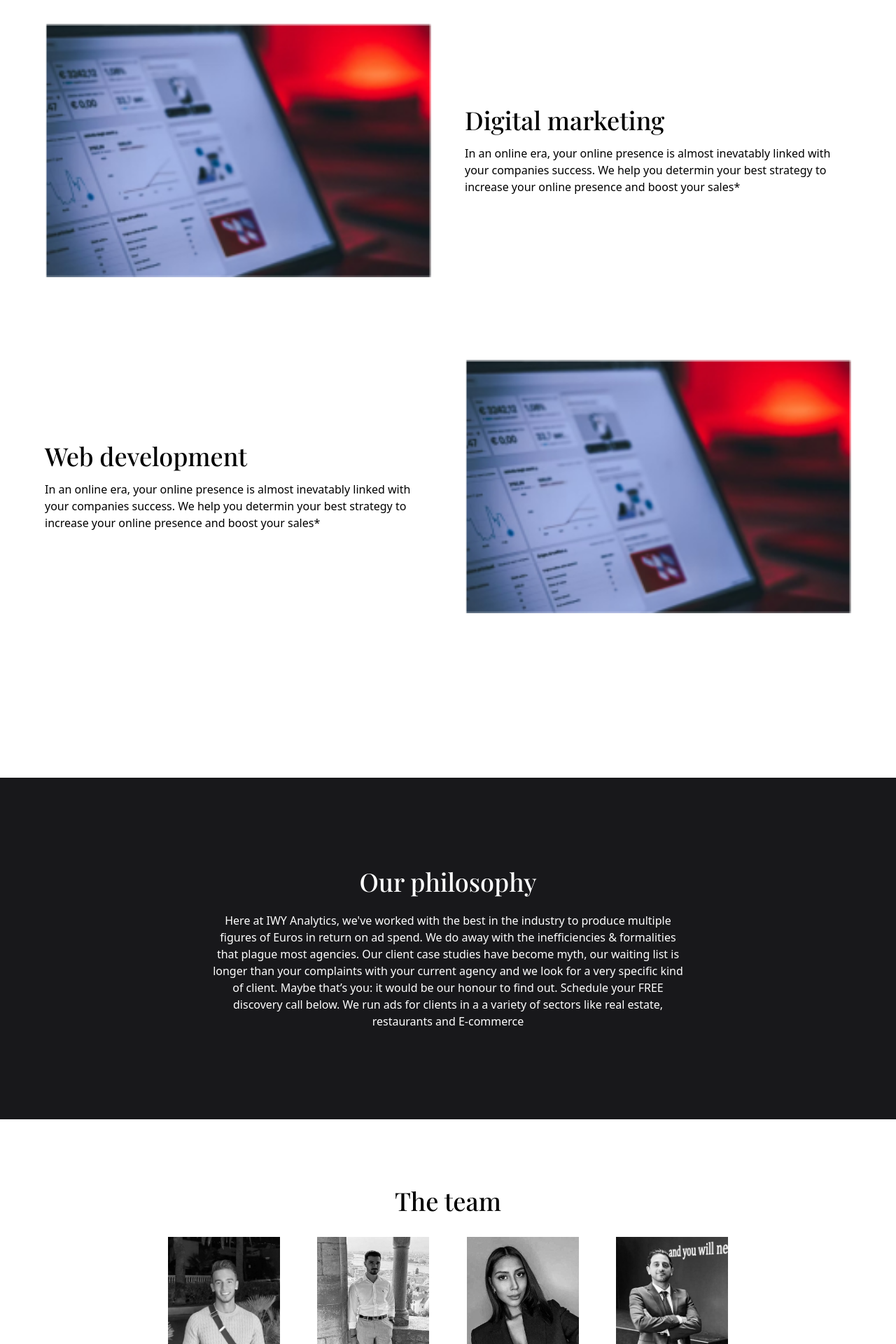
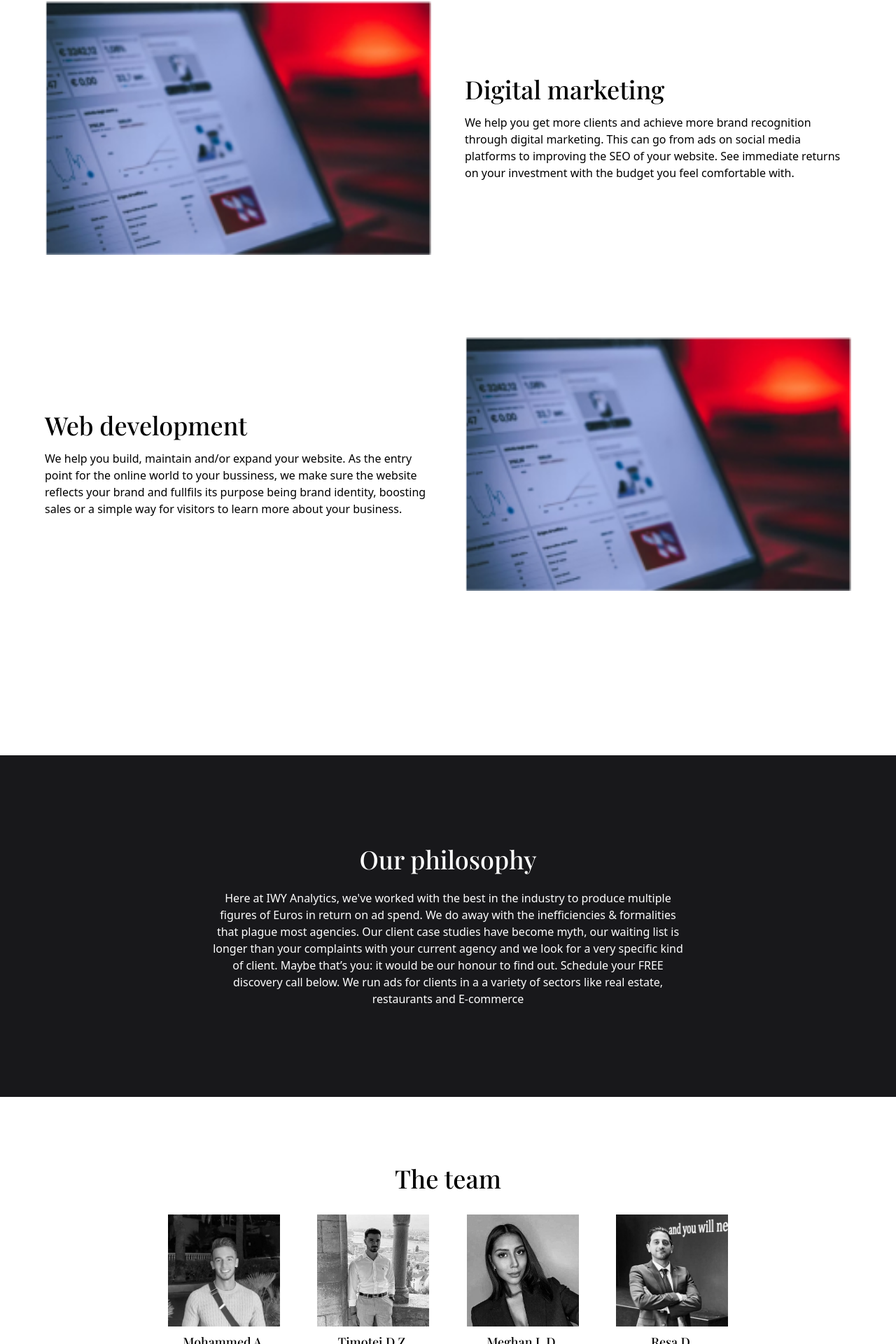
Before and after one commit to iwya-analytics/frontend-iwya, a Next.js app: page / in a window 1280 px wide. Shown: the part 813-2733 px from the top of the page at 70% size. Built offline with nearby package versions, Linux system fonts and the light colour scheme.

Commit message:
move code from components to index + useEffect anchor hack

```diff
--- a/pages/index.js
+++ b/pages/index.js
@@ -1,16 +1,36 @@
 import Image from "next/image";
+import { useEffect } from "react";
 import Footer from "../components/Footer";
 import Hero from "../components/Hero";
 import Navbar from "../components/Navbar";
 import Team from "../components/Team";
 
 export default function Home() {
+
+  useEffect(() => {
+    const hash = window.location.hash
+    window.location.hash = ''
+    window.location.hash = hash
+  })
+
+
   return (
-    <div>
+    <div id="top">
       <Navbar />
-      <Hero />
+      <div className='container mx-auto'>
+        <div className='bg-zinc-900 flex flex-col md:flex-row text-white px-12 md:px-24 py-24 md:py-36'>
+          <div className='flex-1'>
+            <h1 className='text-3xl md:text-5xl mb-5 font-serif font-medium'>We help you build your online presence</h1>
+            <p className='text-gray-100 mb-12 md:mb-24 font-light'>In an online era, your online presence is almost inevatably linked with your companies success. We can help you both build or expand your online presence.</p>
+            <a href="https://koalendar.com/events/Meet-with-Mohamed-Abouchama" className='px-12 py-4 bg-white text-black font-serif font-medium'>Let’s meet</a>
+          </div>
+          <div className='flex-1'>
+
+          </div>
+        </div>
+      </div>
       <div className="py-12 md:py-32 container mx-auto">
-        <div className="max-w-6xl w-full mx-auto flex-col md:flex-row flex md:space-x-12 items-center mb-12 md:mb-24 p-6 md:p-0">
+        <div id="digitalmarketing" className="max-w-6xl w-full mx-auto flex-col md:flex-row flex md:space-x-12 items-center mb-12 md:mb-24 p-6 md:p-0">
           <div className="flex-1 w-full">
             <div className='relative w-full h-72 md:h-96'>
               <Image src="/images/digitalStrategy.jpg" alt="title" layout='fill' objectFit="contain" />
@@ -19,17 +39,18 @@ export default function Home() {
           <div className="flex-1">
             <h2 className="font-serif text-2xl md:text-4xl font-medium mb-4">Digital marketing</h2>
             <p className="text-sm md:text-base">
-              In an online era, your online presence is almost inevatably linked with your companies success.
-              We help you determin your best strategy to increase your online presence and boost your sales*
+              We help you get more clients and achieve more brand recognition through digital marketing. This can go from
+              ads on social media platforms to improving the SEO of your website. See immediate returns on your investment with the
+              budget you feel comfortable with.
             </p>
           </div>
         </div>
-        <div className="max-w-6xl w-full mx-auto flex-col-reverse md:flex-row flex md:space-x-12 items-center mb-12 md:mb-24 p-6 md:p-0">
+        <div id="webdevelopment" className="max-w-6xl w-full mx-auto flex-col-reverse md:flex-row flex md:space-x-12 items-center mb-12 md:mb-24 p-6 md:p-0">
           <div className="flex-1">
           <h2 className="font-serif text-2xl md:text-4xl font-medium mb-4">Web development</h2>
             <p className="text-sm md:text-base">
-              In an online era, your online presence is almost inevatably linked with your companies success.
-              We help you determin your best strategy to increase your online presence and boost your sales*
+              We help you build, maintain and/or expand your website. As the entry point for the online world to your bussiness, we make sure the website reflects
+              your brand and fullfils its purpose being brand identity, boosting sales or a simple way for visitors to learn more about your business.
             </p>
           </div>
           <div className="flex-1 w-full">
@@ -40,14 +61,50 @@ export default function Home() {
 
         </div>
       </div>
-      <div className="bg-zinc-900 py-12 md:py-32 mb-12 md:mb-24">
+
+
+      <div id="philosophy" className="bg-zinc-900 py-12 md:py-32 mb-12 md:mb-24">
         <div className="w-full max-w-2xl mx-auto text-center text-white p-6 md:p-0">
           <h2 className="font-serif text-2xl md:text-4xl font-medium mb-6 text-center text-white">Our philosophy</h2>
           <p className="text-sm md:text-base">Here at IWY Analytics, we&apos;ve worked with the best in the industry to produce multiple figures of Euros in return on ad spend. We do away with the inefficiencies & formalities that plague most agencies. Our client case studies have become myth, our waiting list is longer than your complaints with your current agency and we look for a very specific kind of client. Maybe that’s you: it would be our honour to find out. Schedule your FREE discovery call below. We run ads for clients in a a variety of sectors like real estate, restaurants and E-commerce</p>
         </div>
       </div>
-      <div className="container mx-auto mb-24">
-        <Team />
+
+
+      <div id="team" className="container mx-auto mb-24">
+        <div className='container mx-auto w-full mb-32'>
+          <h2 className='text-4xl font-serif font-medium text-center mb-8'>The team</h2>
+          <ul className='grid grid-cols-2 md:grid-cols-4 gap-y-6 items-center justify-center lg:w-2/3 mx-auto'>
+            <li className='relative flex flex-col items-center'>
+              <div className='relative h-40 w-40 mb-2'>
+                <Image src="/images/moha.jpg" alt='portait' layout='fill' objectFit="cover"/>
+              </div>
+              <h3 className='font-serif font-medium text-lg'>Mohammed A.</h3>
+              <p className='text-sm'>Founder</p>
+            </li>
+            <li className='relative flex flex-col items-center'>
+              <div className='relative h-40 w-40 mb-2'>
+                <Image src="/images/timotei.jpg" alt='portait' layout='fill' objectFit="cover"/>
+              </div>
+              <h3 className='font-serif font-medium text-lg'>Timotei D.Z.</h3>
+              <p className='text-sm'>CEO</p>
+            </li>
+            <li className='relative flex flex-col items-center'>
+              <div className='relative h-40 w-40 mb-2'>
+                <Image src="/images/meghan.jpg" alt='portait' layout='fill' objectFit="cover"/>
+              </div>
+              <h3 className='font-serif font-medium text-lg'>Meghan L.D.</h3>
+              <p className='text-sm'>Copyrighter</p>
+            </li>
+            <li className='relative flex flex-col items-center'>
+              <div className='relative h-40 w-40 mb-2'>
+                <Image src="/images/vadim.jpg" alt='portait' layout='fill' objectFit="cover"/>
+              </div>
+              <h3 className='font-serif font-medium text-lg'>Resa D.</h3>
+              <p className='text-sm'>Performance Marketer</p>
+            </li>
+          </ul>
+      </div>
       </div>
       <div className="w-full max-w-7xl mx-auto bg-zinc-900 md:rounded-md py-10 p-12 md:p-24 text-center">
         <h2 className="font-serif text-2xl md:text-4xl font-medium mb-6 text-center text-white">Schedule a call</h2>
```
